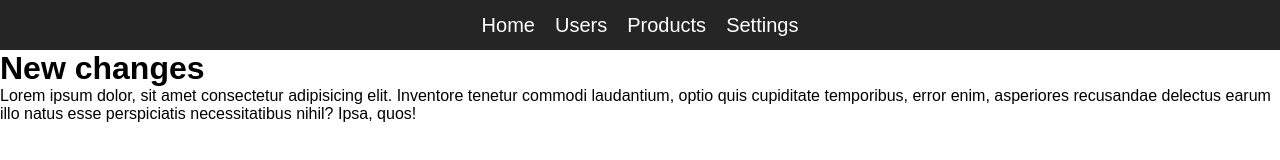
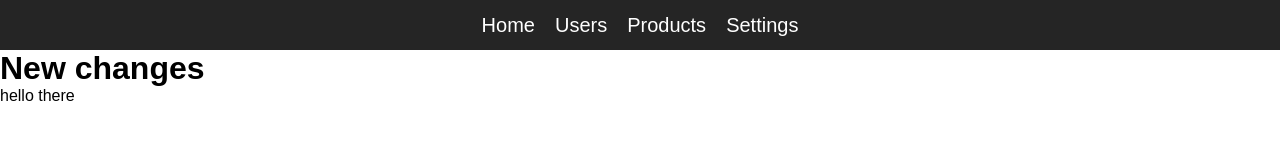
Before and after one commit to mirza-sarim-baig/Expense-Tracker, a plain HTML site: page index.html in a window 1280 px wide. Drawn offline with Linux system fonts and the light colour scheme.

Commit message:
text override:

```diff
--- a/index.html
+++ b/index.html
@@ -24,11 +24,6 @@
       </ul>
     </header>
     <h1>New changes</h1>
-    <p>
-      Lorem ipsum dolor, sit amet consectetur adipisicing elit. Inventore
-      tenetur commodi laudantium, optio quis cupiditate temporibus, error enim,
-      asperiores recusandae delectus earum illo natus esse perspiciatis
-      necessitatibus nihil? Ipsa, quos!
-    </p>
+    <span>hello there</span>
   </body>
 </html>
```
